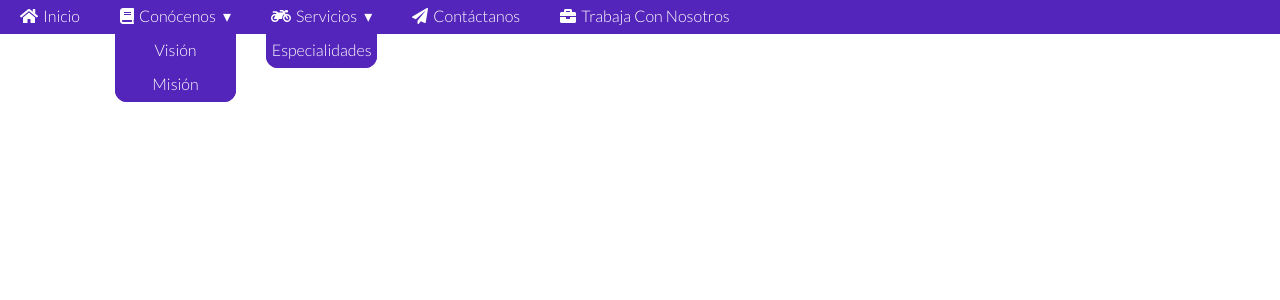
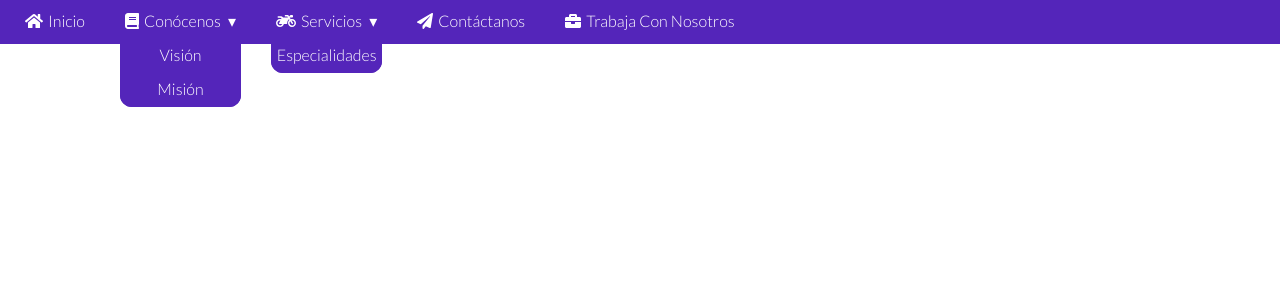
Before and after one commit to AlmondBro/serviiris, a React (Create React App) app: page / in a window 1280 px wide. Shown: the top 300 px of the page. Built offline with nearby package versions, Linux system fonts and the light colour scheme.

Commit message:
Add padding to the navigation bar container. More styling changes.

```diff
--- a/src/components/Header/NavigationBar/NavigationBarStyledComponents.js
+++ b/src/components/Header/NavigationBar/NavigationBarStyledComponents.js
@@ -41,7 +41,7 @@ const NavContainer = styled('div')`
     width: 100%;
     height: 100%;
     margin: 0;
-    padding: 0;
+    padding: 5px;
 
 
     @media only screen and (max-width: 765px) {
@@ -115,7 +115,7 @@ const NavUl = styled('ul')`
 
     @media only screen and (max-width: 765px) {
         position: absolute;
-        top: 48px;
+        top: 53px;
 
         max-height: 0;
         width: 200px;
```
